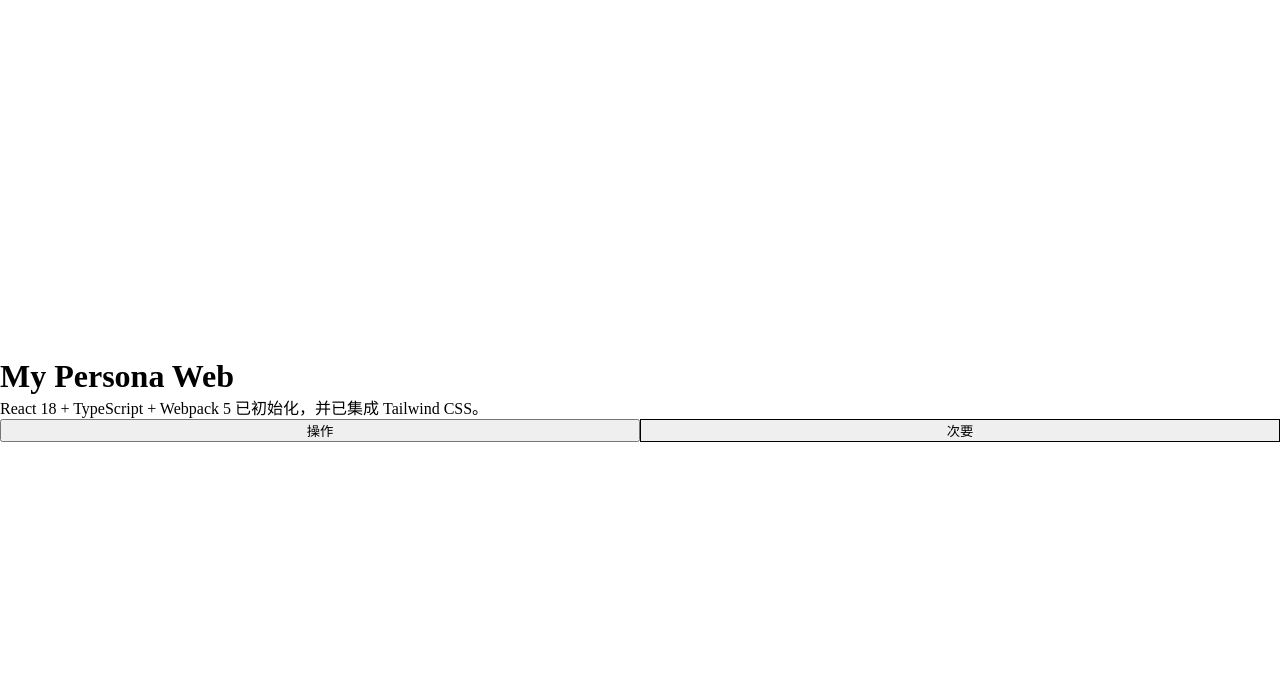
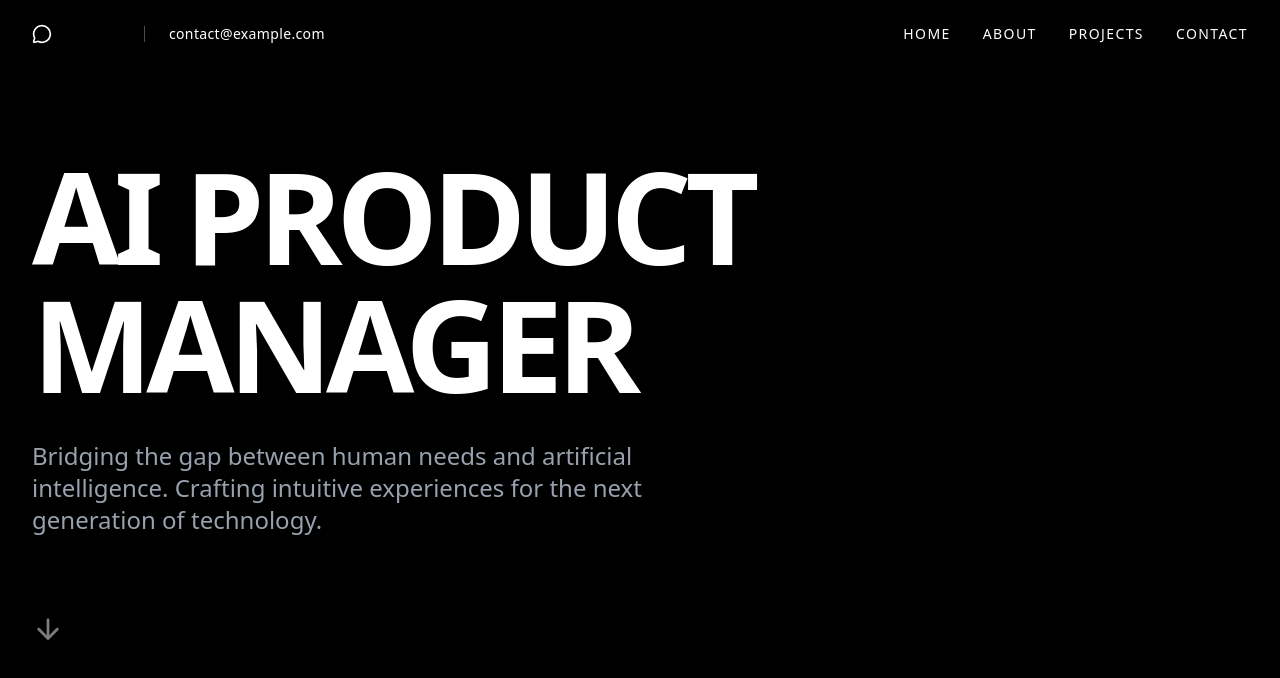
Before and after one commit to cindysiyi/cindysiyi.github.io, a React app: page / in a window 1280 px wide. Shown: the top 678 px of the page. Built offline with nearby package versions, Linux system fonts and the light colour scheme.

Commit message:
初次设计

```diff
--- a/package.json
+++ b/package.json
@@ -10,6 +10,7 @@
     "typecheck": "tsc --noEmit"
   },
   "dependencies": {
+    "lucide-react": "^0.563.0",
     "react": "^18.3.1",
     "react-dom": "^18.3.1"
   },
--- a/postcss.config.js
+++ b/postcss.config.js
@@ -1,5 +1,6 @@
 module.exports = {
   plugins: {
-    "@tailwindcss/postcss": {}
-  }
+    "@tailwindcss/postcss": {},
+    autoprefixer: {},
+  },
 };
--- a/src/App.tsx
+++ b/src/App.tsx
@@ -1,33 +1,114 @@
-import type { ReactElement } from "react";
+import React from "react";
+import Header from "./components/Header";
+import Section from "./components/Section";
+import { ArrowDown } from "lucide-react";
 
-export type AppProps = {
-  title?: string;
-};
+function App() {
+  return (
+    <div className="bg-black text-white selection:bg-white selection:text-black">
+      <Header />
 
-/**
- * 应用主视图。
- * @param props - 组件属性
- * @returns 应用根元素
- */
-export function App(props: AppProps): ReactElement {
-  const { title = "My Persona Web" } = props;
+      {/* Main Scroll Container */}
+      <main className="h-screen w-full overflow-y-scroll snap-y snap-mandatory scroll-smooth no-scrollbar">
+        {/* Section 1: Hero */}
+        <Section id="home" className="bg-black">
+          <div className="flex flex-col items-start space-y-8 max-w-4xl">
+            <h1 className="text-7xl md:text-9xl font-bold tracking-tighter leading-none">
+              AI PRODUCT
+              <br />
+              MANAGER
+            </h1>
+            <p className="text-xl md:text-2xl text-gray-400 max-w-2xl font-light">
+              Bridging the gap between human needs and artificial intelligence.
+              Crafting intuitive experiences for the next generation of
+              technology.
+            </p>
 
-  return (
-    <main className="min-h-screen bg-gray-50 flex items-center justify-center p-8">
-      <div className="max-w-xl w-full space-y-4">
-        <h1 className="text-3xl font-bold text-gray-900">{title}</h1>
-        <p className="text-gray-600">
-          React 18 + TypeScript + Webpack 5 已初始化，并已集成 Tailwind CSS。
-        </p>
-        <div className="grid grid-cols-2 gap-4">
-          <button className="rounded-md bg-blue-600 px-4 py-2 text-white hover:bg-blue-700">
-            操作
-          </button>
-          <button className="rounded-md border border-gray-300 px-4 py-2 text-gray-800 hover:bg-gray-100">
-            次要
-          </button>
-        </div>
-      </div>
-    </main>
+            <div className="pt-12 animate-bounce">
+              <ArrowDown className="w-8 h-8 opacity-50" />
+            </div>
+          </div>
+        </Section>
+
+        {/* Section 2: About */}
+        <Section id="about" className="bg-zinc-900">
+          <div className="grid grid-cols-1 md:grid-cols-2 gap-16 items-center w-full">
+            <div className="space-y-6">
+              <h2 className="text-sm font-bold tracking-widest uppercase text-gray-500">
+                About Me
+              </h2>
+              <h3 className="text-4xl md:text-6xl font-bold leading-tight">
+                Strategist. <br />
+                Innovator. <br />
+                Builder.
+              </h3>
+            </div>
+            <div className="text-lg md:text-xl text-gray-300 font-light space-y-6 leading-relaxed">
+              <p>
+                With a background in product management and a deep passion for
+                AI, I specialize in translating complex technical capabilities
+                into meaningful user value.
+              </p>
+              <p>
+                My approach combines data-driven insights with human-centric
+                design principles to build products that are not just smart, but
+                helpful.
+              </p>
+            </div>
+          </div>
+        </Section>
+
+        {/* Section 3: Projects */}
+        <Section id="projects" className="bg-black">
+          <div className="w-full">
+            <h2 className="text-sm font-bold tracking-widest uppercase text-gray-500 mb-12">
+              Selected Works
+            </h2>
+            <div className="grid grid-cols-1 md:grid-cols-3 gap-8">
+              {[1, 2, 3].map((item) => (
+                <div
+                  key={item}
+                  className="group relative border border-white/10 p-8 h-96 hover:bg-white/5 transition-colors duration-300 cursor-pointer flex flex-col justify-end"
+                >
+                  <div className="absolute top-8 right-8 opacity-0 group-hover:opacity-100 transition-opacity">
+                    <span className="text-xs border border-white/30 px-2 py-1 rounded-full">
+                      AI / ML
+                    </span>
+                  </div>
+                  <h4 className="text-2xl font-bold mb-2">
+                    Project Name {item}
+                  </h4>
+                  <p className="text-gray-400 text-sm">
+                    Brief description of the project and the role played in its
+                    development.
+                  </p>
+                </div>
+              ))}
+            </div>
+          </div>
+        </Section>
+
+        {/* Section 4: Contact */}
+        <Section id="contact" className="bg-zinc-900">
+          <div className="flex flex-col items-center text-center space-y-12">
+            <h2 className="text-5xl md:text-7xl font-bold tracking-tight">
+              Let's Connect
+            </h2>
+            <p className="text-xl text-gray-400 max-w-xl">
+              Always open to discussing new opportunities, AI trends, or just to
+              say hello.
+            </p>
+            <a
+              href="mailto:contact@example.com"
+              className="inline-block border border-white px-12 py-4 text-lg hover:bg-white hover:text-black transition-colors duration-300 uppercase tracking-widest"
+            >
+              Get in Touch
+            </a>
+          </div>
+        </Section>
+      </main>
+    </div>
   );
 }
+
+export default App;
--- /dev/null
+++ b/src/components/Header.tsx
@@ -0,0 +1,46 @@
+import React from 'react';
+import { Mail, Phone, MessageCircle } from 'lucide-react';
+
+const Header: React.FC = () => {
+  return (
+    <header className="fixed top-0 left-0 right-0 z-50 px-8 py-6 flex justify-between items-center text-white mix-blend-difference">
+      {/* Left Side: Contact Info */}
+      <div className="flex items-center space-x-6">
+        <div className="flex items-center space-x-2 group cursor-pointer">
+          <MessageCircle className="w-5 h-5" />
+          <span className="text-sm font-light tracking-wider opacity-0 group-hover:opacity-100 transition-opacity duration-300">
+            WECHAT
+          </span>
+        </div>
+
+        <div className="h-4 w-[1px] bg-white/30"></div>
+
+        <div className="flex items-center space-x-4 text-sm font-light tracking-wide">
+          <a href="mailto:contact@example.com" className="hover:opacity-70 transition-opacity">
+            contact@example.com
+          </a>
+        </div>
+      </div>
+
+      {/* Right Side: Navigation */}
+      <nav>
+        <ul className="flex space-x-8 text-sm font-medium tracking-widest uppercase">
+          <li>
+            <a href="#home" className="hover:text-gray-300 transition-colors">Home</a>
+          </li>
+          <li>
+            <a href="#about" className="hover:text-gray-300 transition-colors">About</a>
+          </li>
+          <li>
+            <a href="#projects" className="hover:text-gray-300 transition-colors">Projects</a>
+          </li>
+          <li>
+            <a href="#contact" className="hover:text-gray-300 transition-colors">Contact</a>
+          </li>
+        </ul>
+      </nav>
+    </header>
+  );
+};
+
+export default Header;
--- /dev/null
+++ b/src/components/Section.tsx
@@ -0,0 +1,22 @@
+import React from 'react';
+
+interface SectionProps {
+  id: string;
+  className?: string;
+  children: React.ReactNode;
+}
+
+const Section: React.FC<SectionProps> = ({ id, className = '', children }) => {
+  return (
+    <section
+      id={id}
+      className={`h-screen w-full snap-start flex flex-col justify-center items-center relative overflow-hidden ${className}`}
+    >
+      <div className="container mx-auto px-8 relative z-10">
+        {children}
+      </div>
+    </section>
+  );
+};
+
+export default Section;
--- a/src/index.css
+++ b/src/index.css
@@ -1,13 +1,18 @@
-@tailwind base;
-@tailwind components;
-@tailwind utilities;
+@import "tailwindcss";
 
 html, body, #root {
   height: 100%;
+  margin: 0;
+  padding: 0;
+  overflow: hidden; /* Prevent default scroll, we will control it in the App container */
 }
 
-* {
-  margin: 0;
-  padding: 0;
-  box-sizing: border-box;
+/* Custom scrollbar hide for cleaner look */
+.no-scrollbar::-webkit-scrollbar {
+  display: none;
 }
+
+.no-scrollbar {
+  -ms-overflow-style: none;
+  scrollbar-width: none;
+}
--- a/src/index.tsx
+++ b/src/index.tsx
@@ -1,6 +1,6 @@
 import { StrictMode } from "react";
 import { createRoot } from "react-dom/client";
-import { App } from "./App";
+import App from "./App";
 import "./index.css";
 
 /**
--- a/tsconfig.json
+++ b/tsconfig.json
@@ -14,5 +14,5 @@
     "resolveJsonModule": true,
     "isolatedModules": true
   },
-  "include": ["src"]
+  "include": ["src", ".eslintrc.cjs", "tailwind.config.js", "postcss.config.js", "webpack.config.js"]
 }
```
Also changed, not shown: .eslintrc.cjs, 1 other file (tests, documents, lock files or other folders).
